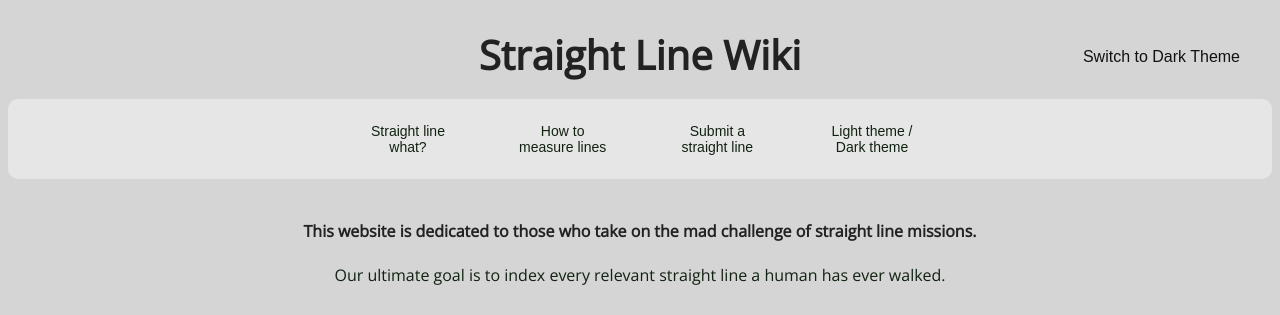
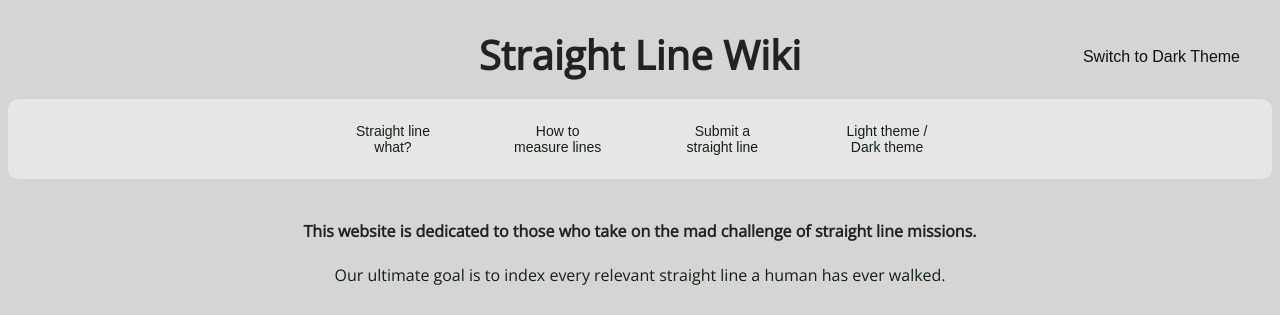
Before and after one commit to SamKry/straightlinewiki, a PHP site: page / in a window 1280 px wide. Shown: the top 315 px of the page. Run offline with PHP 8.4, Linux system fonts and the light colour scheme; data that the repository does not hold is empty.

Commit message:
not much, really...

```diff
--- a/dark.css
+++ b/dark.css
@@ -36,7 +36,7 @@ html {
 	margin-top: 0;
 	margin-right: 2%;
 	margin-left: 2%;
-	width: 100px;
+	width: 110px;
 	font-size: 14px;
 	color: #efe;
   background: transparent;
--- a/index.php
+++ b/index.php
@@ -37,8 +37,9 @@ My first idea will be to actually use this index.php and delete this comment.-->
           <a href="#slms"><button class="menubutton">Straight line what?</button></a>
           <a href="#criteria"><button class="menubutton">How to measure lines</button></a>
           <button id="open-dialog-btn" class="menubutton">Submit a straight line</button>
+<!--Note to future self: when sober, please get rid of this button. it was the old theme switch button and is not necessary anymore. I just tried to remove it and it broke the submit button and I have no fucking clue why, so please do it when sober and with more time.-->
           <button class="menubutton" id="theme-toggle">Light theme / Dark theme</button>
-        </div>
+	</div>
         <dialog id="dialog" class="infodialog">
           <h3>Sorry...</h3>
           <p>...This functionality is not available yet.</p>
--- a/style.css
+++ b/style.css
@@ -30,7 +30,7 @@ html {
 	margin-top: 0;
 	margin-right: 2%;
 	margin-left: 2%;
-	width: 100px;
+	width: 110px;
 	font-size: 14px;
 	color: #121;
 	background: transparent;
```
